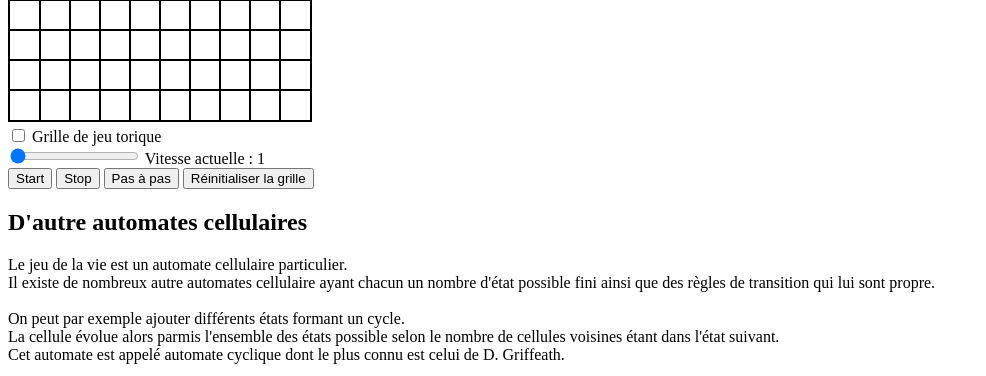
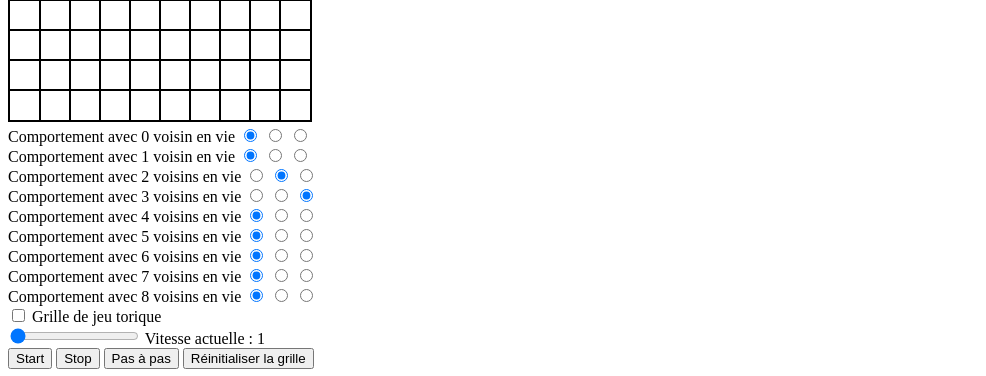
Before and after one commit to Aexelion/Projet_JdV, a plain HTML site: page index.html in a window 1280 px wide. Shown: the part 800-1176 px from the top of the page, without its empty margins (0-986 px from the left). Drawn offline with Linux system fonts and the light colour scheme; grey boxes are pictures that could not be loaded.

Commit message:
Ajout de boutons radio pour modification future des règles

```diff
--- a/index.html
+++ b/index.html
@@ -53,6 +53,62 @@
             </canvas>
         </div>
         <div>
+            <div>
+                <label>Comportement avec 0 voisin en vie</label>
+                <input type="radio" name="comportement0Voisin" id="0voisinMort" checked>
+                <input type="radio" name="comportement0Voisin" id="0voisinSurvie">
+                <input type="radio" name="comportement0Voisin" id="0voisinVie">
+            </div>
+            <div>
+                <label>Comportement avec 1 voisin en vie</label>
+                <input type="radio" name="comportement1Voisin" id="1voisinMort" checked>
+                <input type="radio" name="comportement1Voisin" id="1voisinSurvie">
+                <input type="radio" name="comportement1Voisin" id="1voisinVie">
+            </div>
+            <div>
+                <label>Comportement avec 2 voisins en vie</label>
+                <input type="radio" name="comportement2Voisin" id="2voisinMort">
+                <input type="radio" name="comportement2Voisin" id="2voisinSurvie" checked>
+                <input type="radio" name="comportement2Voisin" id="2voisinVie">
+            </div>
+            <div>
+                <label>Comportement avec 3 voisins en vie</label>
+                <input type="radio" name="comportement3Voisin" id="3voisinMort">
+                <input type="radio" name="comportement3Voisin" id="3voisinSurvie">
+                <input type="radio" name="comportement3Voisin" id="3voisinVie" checked>
+            </div>
+            <div>
+                <label>Comportement avec 4 voisins en vie</label>
+                <input type="radio" name="comportement4Voisin" id="4voisinMort" checked>
+                <input type="radio" name="comportement4Voisin" id="4voisinSurvie">
+                <input type="radio" name="comportement4Voisin" id="4voisinVie">
+            </div>
+            <div>
+                <label>Comportement avec 5 voisins en vie</label>
+                <input type="radio" name="comportement5Voisin" id="5voisinMort" checked>
+                <input type="radio" name="comportement5Voisin" id="5voisinSurvie">
+                <input type="radio" name="comportement5Voisin" id="5voisinVie">
+            </div>
+            <div>
+                <label>Comportement avec 6 voisins en vie</label>
+                <input type="radio" name="comportement6Voisin" id="6voisinMort" checked>
+                <input type="radio" name="comportement6Voisin" id="6voisinSurvie">
+                <input type="radio" name="comportement6Voisin" id="6voisinVie">
+            </div>
+            <div>
+                <label>Comportement avec 7 voisins en vie</label>
+                <input type="radio" name="comportement7Voisin" id="7voisinMort" checked>
+                <input type="radio" name="comportement7Voisin" id="7voisinSurvie">
+                <input type="radio" name="comportement7Voisin" id="7voisinVie">
+            </div>
+            <div>
+                <label>Comportement avec 8 voisins en vie</label>
+                <input type="radio" name="comportement8Voisin" id="8voisinMort" checked>
+                <input type="radio" name="comportement8Voisin" id="8voisinSurvie">
+                <input type="radio" name="comportement8Voisin" id="8voisinVie">
+            </div>
+        </div>
+        <div>
             <input type="checkbox" id="torique">
             <label for="torique">Grille de jeu torique</label>
         </div>
```
